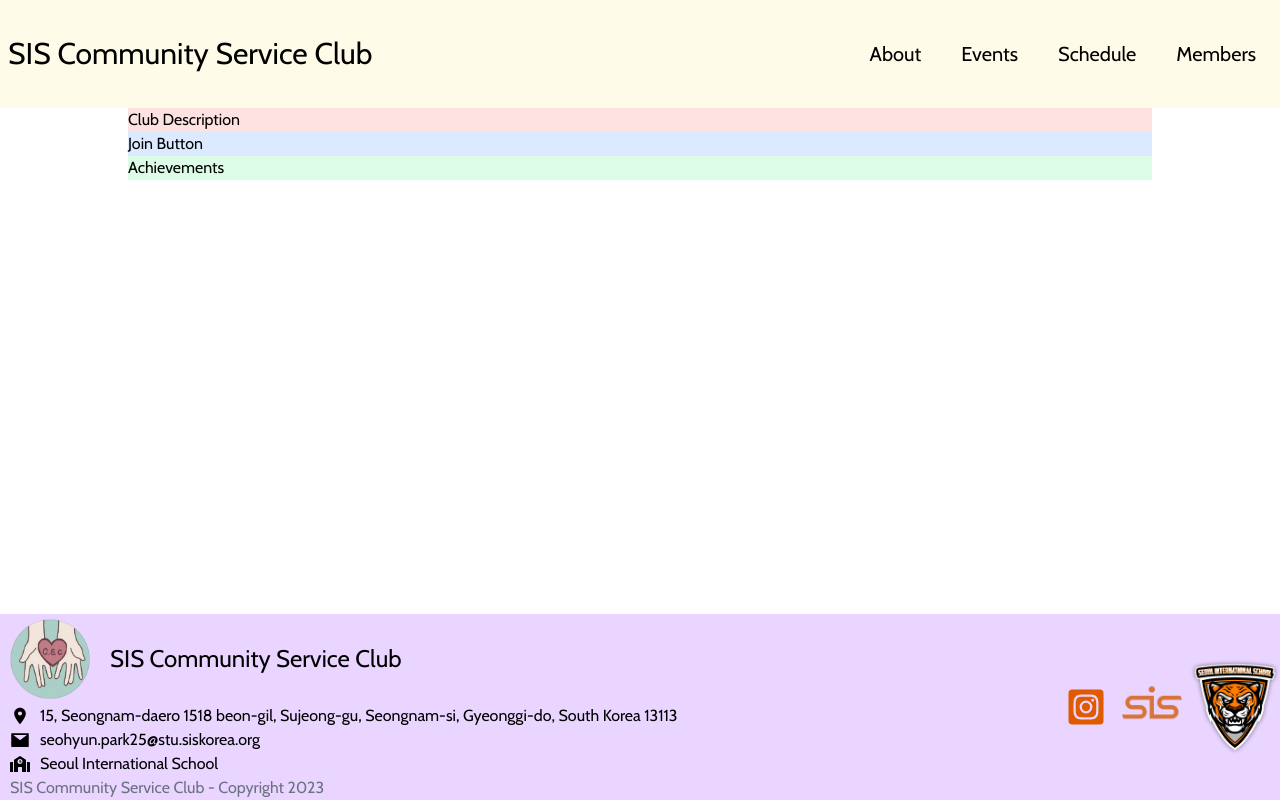
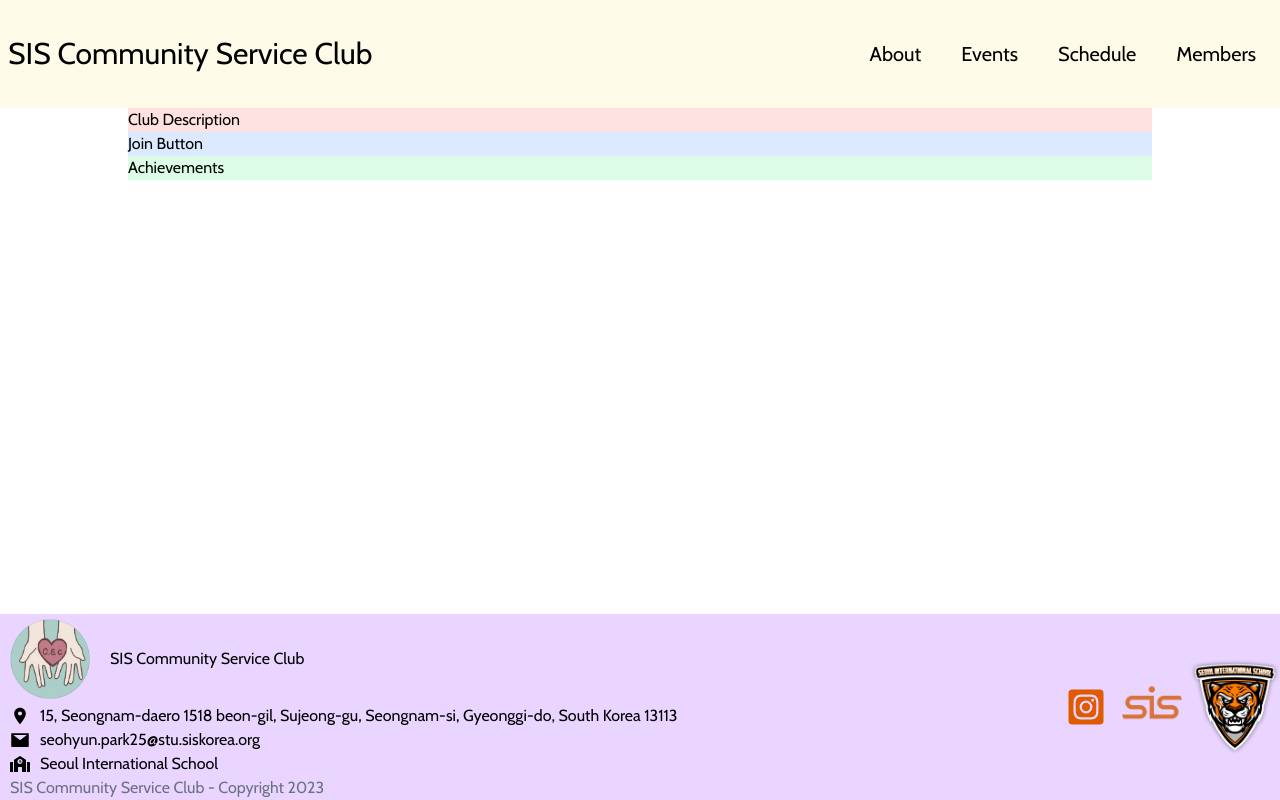
Before and after one commit to sis-csc/csc-app, a Next.js app: page / in a window 1280 px wide. Built offline with nearby package versions, Linux system fonts and the light colour scheme.

Commit message:
footer basecode

```diff
--- a/src/components/Footer.jsx
+++ b/src/components/Footer.jsx
@@ -1,10 +1,11 @@
 import Image from "next/image";
 import React from "react";
-import { FaInstagramSquare } from 'react-icons/fa'
-import { MdLocationOn } from 'react-icons/md'
-import { AiFillMail } from 'react-icons/ai'
-import { FaSchool } from 'react-icons/fa'
-
+import { FaInstagramSquare } from "react-icons/fa";
+import { MdLocationOn } from "react-icons/md";
+import { AiFillMail } from "react-icons/ai";
+import { FaSchool } from "react-icons/fa";
+import FooterLeft from "./FooterLeft";
+import FooterRight from "./FooterRight";
 
 // Footer
 // 0. Website Name + Contact Info
@@ -20,72 +21,8 @@ import { FaSchool } from 'react-icons/fa'
 export default function Footer() {
   return (
     <div className="flex justify-between items-center">
-      <div>
-        <div className="flex items-center">
-          <Image
-            src="/club_logo.png"
-            className="object-cover"
-            alt="club logo"
-            width={100}
-            height={100}
-          />
-          <h1 style={{ fontSize: '24px', marginLeft: '10px' }}>SIS Community Service Club</h1>
-        </div>
-
-        <div className="flex items-center" style={{marginLeft: '10px'}}>
-          <MdLocationOn size={20}/>
-          <h1 style={{marginLeft: '10px'}}>15, Seongnam-daero
-            1518 beon-gil, Sujeong-gu,
-            Seongnam-si, Gyeonggi-do,
-            South Korea 13113
-          </h1>
-        </div>
-
-        <div className="flex items-center" style={{marginLeft: '10px'}}>
-          <AiFillMail size={20}/>
-          <h1 style={{marginLeft: '10px'}}>seohyun.park25@stu.siskorea.org</h1>
-        </div>
-
-        <div className="flex items-center" style={{marginLeft: '10px'}}>
-          {/* Image태그의 src는 public folder안에 넣은 파일을 바로 "/파일이름"으로 접근 */}
-          <FaSchool size={20}/>
-          <h1 style={{marginLeft: '10px'}}>Seoul International School</h1>
-        </div>
-
-        <div style={{marginLeft: '10px'}}>
-          <h1 className="text-gray-500">SIS Community Service Club - Copyright 2023</h1>
-        </div>
-      </div>
-
-      <div>
-        <div className="flex items-center">
-          <div>
-            <a href="https://www.instagram.com/sis_csc/">
-              <FaInstagramSquare size={40} color="#e05a00"/>
-            </a>
-          </div>
-          <div className="ml-4">
-            <Image
-              src="/school.png"
-              className="object-cover"
-              alt="school logo"
-              width={60}
-              height={60}
-            />
-          </div>
-          <div className="ml-2">
-            <a href="https://www.siskorea.org/#">
-              <Image
-                src="/siskorea.webp"
-                className="object-cover"
-                alt="school logo"
-                width={90}
-                height={90}
-              />
-            </a>
-          </div>
-        </div>
-      </div>
+      <FooterLeft />
+      <FooterRight />
     </div>
   );
 }
--- /dev/null
+++ b/src/components/FooterLeft.jsx
@@ -0,0 +1,47 @@
+import Image from "next/image";
+import React from "react";
+import { AiFillMail } from "react-icons/ai";
+import { FaSchool } from "react-icons/fa";
+import { MdLocationOn } from "react-icons/md";
+
+export default function FooterLeft() {
+  return (
+    <div>
+      <div className="flex items-center">
+        <Image
+          src="/club_logo.png"
+          className="object-cover"
+          alt="club logo"
+          width={100}
+          height={100}
+        />
+        <h1 className="font-[24px] ml-[10px]">SIS Community Service Club</h1>
+      </div>
+
+      <div className="flex items-center ml-[10px]">
+        <MdLocationOn size={20} />
+        <h1 className="ml-[10px]">
+          15, Seongnam-daero 1518 beon-gil, Sujeong-gu, Seongnam-si,
+          Gyeonggi-do, South Korea 13113
+        </h1>
+      </div>
+
+      <div className="flex items-center ml-[10px]">
+        <AiFillMail size={20} />
+        <h1 style={{ marginLeft: "10px" }}>seohyun.park25@stu.siskorea.org</h1>
+      </div>
+
+      <div className="flex items-center ml-[10px]">
+        {/* Image태그의 src는 public folder안에 넣은 파일을 바로 "/파일이름"으로 접근 */}
+        <FaSchool size={20} />
+        <h1 className="ml-[10px]">Seoul International School</h1>
+      </div>
+      {/* new Date().getFullYear() */}
+      <div className="ml-[10px]">
+        <h1 className="text-gray-500">
+          {`SIS Community Service Club - Copyright ${new Date().getFullYear()}`}
+        </h1>
+      </div>
+    </div>
+  );
+}
--- /dev/null
+++ b/src/components/FooterRight.jsx
@@ -0,0 +1,41 @@
+"use client";
+
+import Image from "next/image";
+import React from "react";
+import { FaInstagramSquare } from "react-icons/fa";
+
+export default function FooterRight() {
+  const navigateToInstagram = () => {
+    window.open("https://www.instagram.com/sis_csc/", "_blank");
+  };
+
+  return (
+    <div>
+      <div className="flex items-center">
+        <section onClick={navigateToInstagram}>
+          <FaInstagramSquare size={40} color="#e05a00" />
+        </section>
+        <div className="ml-4">
+          <Image
+            src="/school.png"
+            className="object-cover"
+            alt="school logo"
+            width={60}
+            height={60}
+          />
+        </div>
+        <div className="ml-2">
+          <a href="https://www.siskorea.org/#">
+            <Image
+              src="/siskorea.webp"
+              className="object-cover"
+              alt="school logo"
+              width={90}
+              height={90}
+            />
+          </a>
+        </div>
+      </div>
+    </div>
+  );
+}
```
